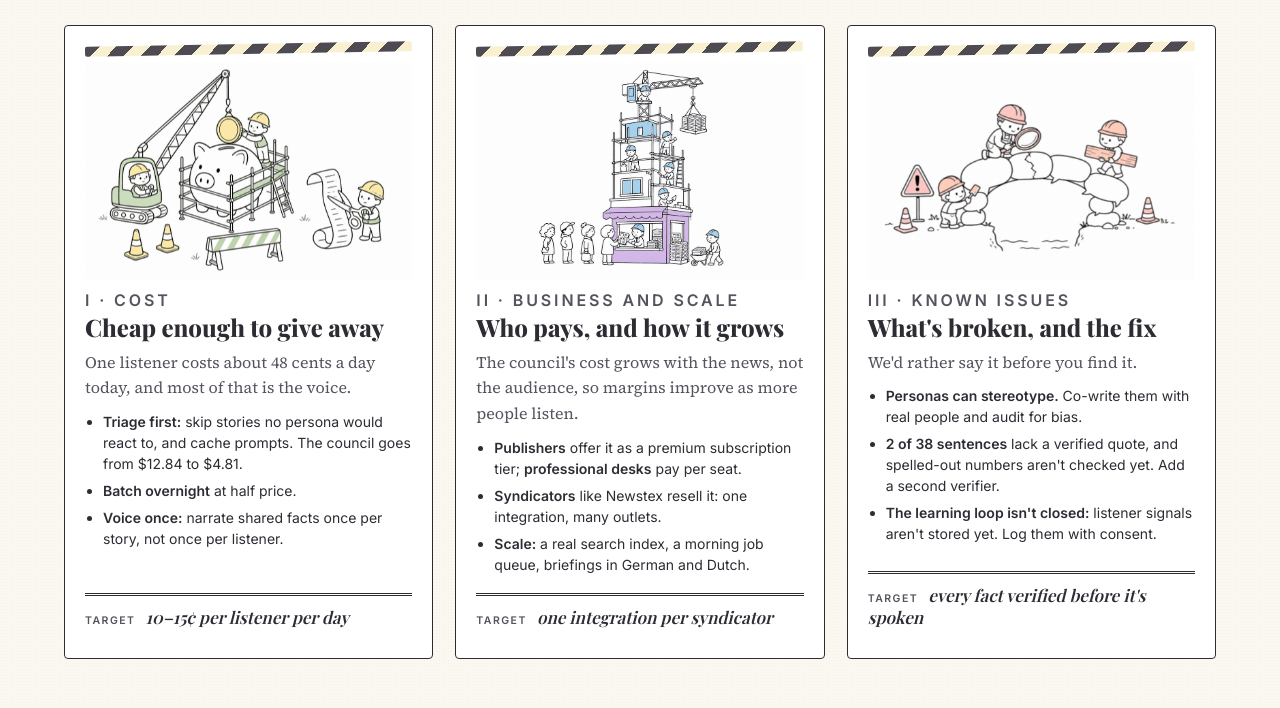
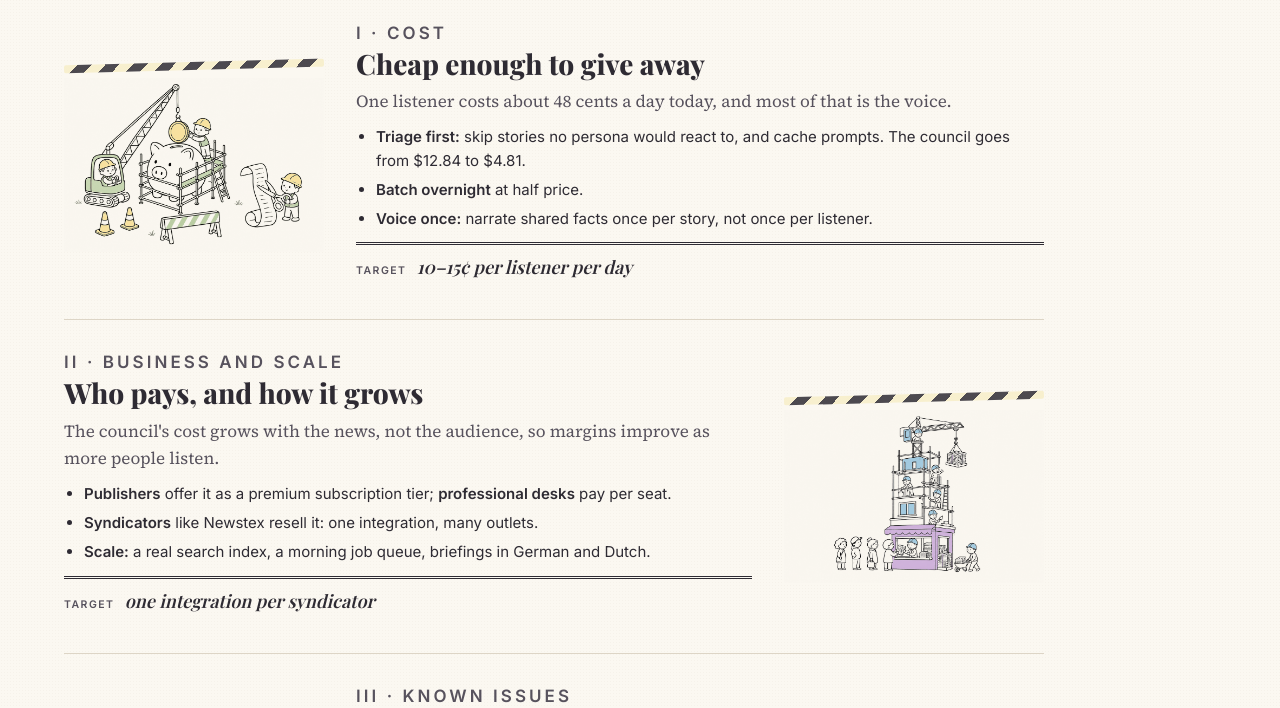
Before and after one commit to sri-ram-swaminathan/daily-briefing, a plain HTML site: page site/index.html in a window 1280 px wide. Shown: the part 11113-11821 px from the top of the page. Drawn offline with nearby package versions, Linux system fonts and the light colour scheme; no server answers; a web font is replaced by a local one.

Commit message:
What's next: alternating rows with small drawings; cache-bust CSS/JS
Each item is a two-column row (260px drawing, text), sides alternating;
stacked with a small drawing on phones. styles.css/app.js now carry a
version query so a deploy never pairs new HTML with a cached stylesheet.

Co-Authored-By: Claude Opus 5.5 <noreply@anthropic.com>

```diff
--- a/site/index.html
+++ b/site/index.html
@@ -9,7 +9,7 @@
   <link rel="preconnect" href="https://fonts.googleapis.com">
   <link rel="preconnect" href="https://fonts.gstatic.com" crossorigin>
   <link href="https://fonts.googleapis.com/css2?family=UnifrakturMaguntia&family=Playfair+Display:ital,wght@0,600;0,800;0,900;1,600;1,700&family=Source+Serif+4:ital,opsz,wght@0,8..60,400;0,8..60,600;1,8..60,400&family=Inter:wght@400;500;600&display=swap" rel="stylesheet">
-  <link rel="stylesheet" href="styles.css">
+  <link rel="stylesheet" href="styles.css?v=20261121b">
 </head>
 <body>
   <a class="skip" href="#briefing">Skip to your briefing</a>
@@ -198,12 +198,13 @@
         <h2>Still under construction</h2>
         <p class="dek">The prototype works. Here's what we'd build next, and what we already know needs fixing.</p>
       </header>
-      <div class="next-grid">
-        <article class="next-card">
+      <div class="next-list">
+        <article class="next-item">
           <figure class="site-art">
             <div class="tape" aria-hidden="true"></div>
             <img src="assets/next/cost.png" alt="Hand-drawn construction site: a crane lowers a coin into a piggy bank wrapped in scaffolding." width="960" height="640" loading="lazy">
           </figure>
+          <div class="next-text">
             <p class="kicker">I · Cost</p>
             <h3>Cheap enough to give away</h3>
             <p>One listener costs about 48 cents a day today, and most of that is the voice.</p>
@@ -213,12 +214,14 @@
               <li><b>Voice once:</b> narrate shared facts once per story, not once per listener.</li>
             </ul>
             <p class="next-goal"><span class="smallcaps">Target</span> 10–15¢ per listener per day</p>
+          </div>
         </article>
-        <article class="next-card">
+        <article class="next-item">
           <figure class="site-art">
             <div class="tape" aria-hidden="true"></div>
             <img src="assets/next/business.png" alt="Hand-drawn construction site: a newspaper kiosk grows into a tall building with scaffolding and a crane." width="960" height="640" loading="lazy">
           </figure>
+          <div class="next-text">
             <p class="kicker">II · Business and scale</p>
             <h3>Who pays, and how it grows</h3>
             <p>The council's cost grows with the news, not the audience, so margins improve as more people listen.</p>
@@ -228,12 +231,14 @@
               <li><b>Scale:</b> a real search index, a morning job queue, briefings in German and Dutch.</li>
             </ul>
             <p class="next-goal"><span class="smallcaps">Target</span> one integration per syndicator</p>
+          </div>
         </article>
-        <article class="next-card">
+        <article class="next-item">
           <figure class="site-art">
             <div class="tape" aria-hidden="true"></div>
             <img src="assets/next/issues.png" alt="Hand-drawn repair site: workers mend a cracked bridge made of speech bubbles beside a warning sign." width="960" height="640" loading="lazy">
           </figure>
+          <div class="next-text">
             <p class="kicker">III · Known issues</p>
             <h3>What's broken, and the fix</h3>
             <p>We'd rather say it before you find it.</p>
@@ -243,6 +248,7 @@
               <li><b>The learning loop isn't closed:</b> listener signals aren't stored yet. Log them with consent.</li>
             </ul>
             <p class="next-goal"><span class="smallcaps">Target</span> every fact verified before it's spoken</p>
+          </div>
         </article>
       </div>
     </section>
@@ -266,6 +272,6 @@
   </footer>
 
   <div class="toast" id="toast" role="status" hidden></div>
-  <script src="app.js"></script>
+  <script src="app.js?v=20261121b"></script>
 </body>
 </html>
--- a/site/styles.css
+++ b/site/styles.css
@@ -434,18 +434,26 @@ main { max-width: 1200px; margin: 0 auto; padding: 0 24px; }
 }
 @media (prefers-reduced-motion: reduce) { .fw-runner { display: none; } .fw-arc.on { animation: none; } }
 
-/* ---------- What's next ---------- */
-.next-grid { display: grid; grid-template-columns: repeat(3, minmax(0, 1fr)); gap: 22px; }
-.next-card { border: 1px solid var(--rule); border-radius: 4px; background: #fff; padding: 18px 20px 20px; display: flex; flex-direction: column; }
-.next-card .kicker { margin: 12px 0 6px; }
-.next-card h3 { font: 800 24px/1.15 var(--display); margin: 0 0 8px; }
-.next-card > p { margin: 0 0 10px; font-size: 16px; color: var(--ink-2); }
-.next-card ul { margin: 0 0 12px; padding-left: 18px; font: 400 14px/1.5 var(--sans); flex: 1; }
-.next-card li { margin: 0 0 6px; }
-.site-art { margin: 0; background: #fff; }
+/* ---------- What's next: alternating rows ---------- */
+.next-list { display: grid; gap: 34px; max-width: 980px; }
+.next-item { display: grid; grid-template-columns: 260px minmax(0, 1fr); gap: 32px; align-items: center;
+  padding-bottom: 30px; border-bottom: 1px solid var(--hair); }
+.next-item:last-child { border-bottom: 0; padding-bottom: 0; }
+.next-item:nth-child(even) { grid-template-columns: minmax(0, 1fr) 260px; }
+.next-item:nth-child(even) .site-art { order: 2; }
+.next-text .kicker { margin: 0 0 6px; }
+.next-text h3 { font: 800 28px/1.15 var(--display); margin: 0 0 8px; }
+.next-text > p { margin: 0 0 10px; font-size: 17px; color: var(--ink-2); }
+.next-text ul { margin: 0 0 12px; padding-left: 20px; font: 400 15px/1.55 var(--sans); }
+.next-text li { margin: 0 0 6px; }
+.site-art { margin: 0; width: 260px; max-width: 100%; background: var(--paper); }
 .site-art img { width: 100%; height: auto; display: block; mix-blend-mode: multiply; }
-.site-art .tape { height: 10px; border-radius: 2px; margin-bottom: 8px; transform: rotate(-1deg);
-  background: repeating-linear-gradient(-45deg, var(--butter) 0 12px, var(--ink) 12px 24px); opacity: .85; }
-.next-goal { margin: 0; padding-top: 10px; border-top: 3px double var(--rule); font: italic 600 17px var(--display) !important; color: var(--ink) !important; }
+.site-art .tape { height: 8px; border-radius: 2px; margin-bottom: 8px; transform: rotate(-1.5deg);
+  background: repeating-linear-gradient(-45deg, var(--butter) 0 10px, var(--ink) 10px 20px); opacity: .85; }
+.next-goal { margin: 0; padding-top: 10px; border-top: 3px double var(--rule); font: italic 600 18px var(--display) !important; color: var(--ink) !important; }
 .next-goal .smallcaps { font-style: normal; margin-right: 6px; font-size: 10.5px; }
-@media (max-width: 1000px) { .next-grid { grid-template-columns: 1fr; max-width: 560px; margin: 0 auto; } }
+@media (max-width: 720px) {
+  .next-item, .next-item:nth-child(even) { grid-template-columns: 1fr; gap: 14px; }
+  .next-item:nth-child(even) .site-art { order: 0; }
+  .site-art { width: 220px; margin: 0 auto; }
+}
```
Lines whose indentation alone changed are shown as unchanged.
